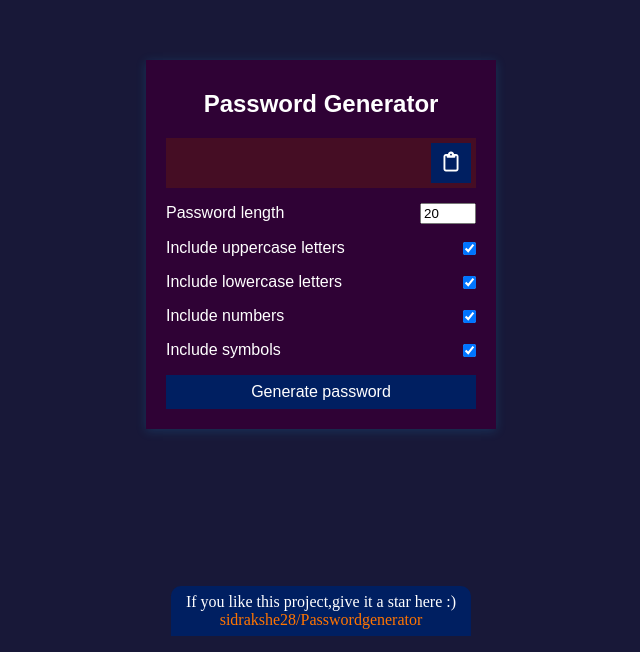
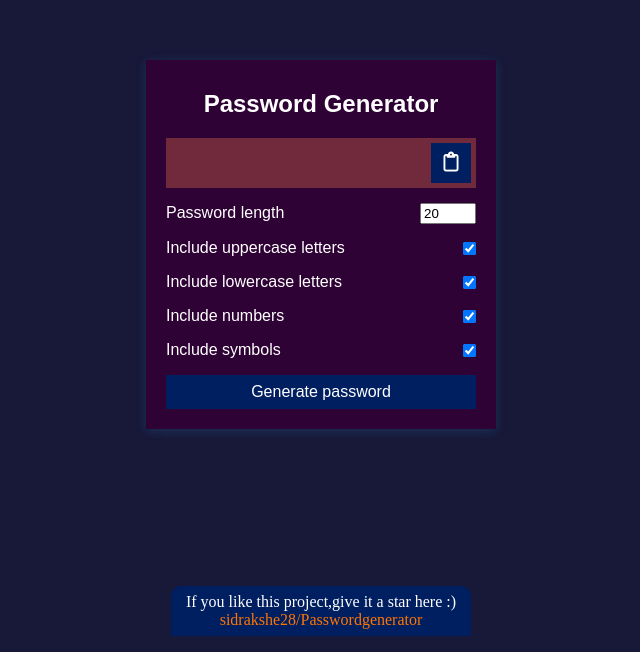
Before and after one commit to sidrakshe28/SecretCodeGenerator, a plain HTML site: page index.html in a window 1280 px wide. Shown: the part 164-816 px from the top of the page, without its empty margins (319-959 px from the left). Drawn offline with Linux system fonts and the light colour scheme; a web font is replaced by a local one.

Commit message:
fix: result container color

```diff
--- a/style.css
+++ b/style.css
@@ -38,7 +38,7 @@ input[type=checkbox] {
 }
 
 .result-container {
-	background-color: rgba(102, 31, 10, 0.4);
+	background-color: rgba(209, 102, 69, 0.4);
 	display: flex;
 	justify-content: flex-start;
 	align-items: center;
```
